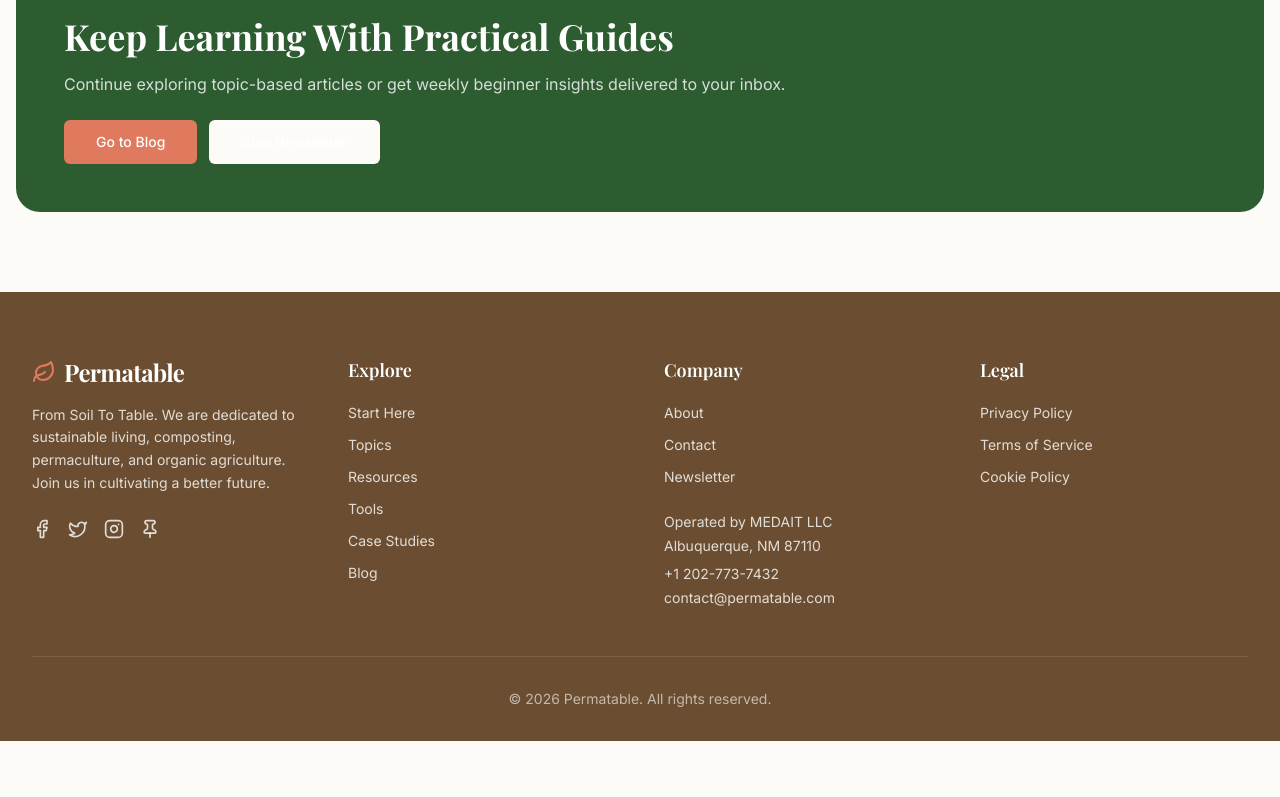
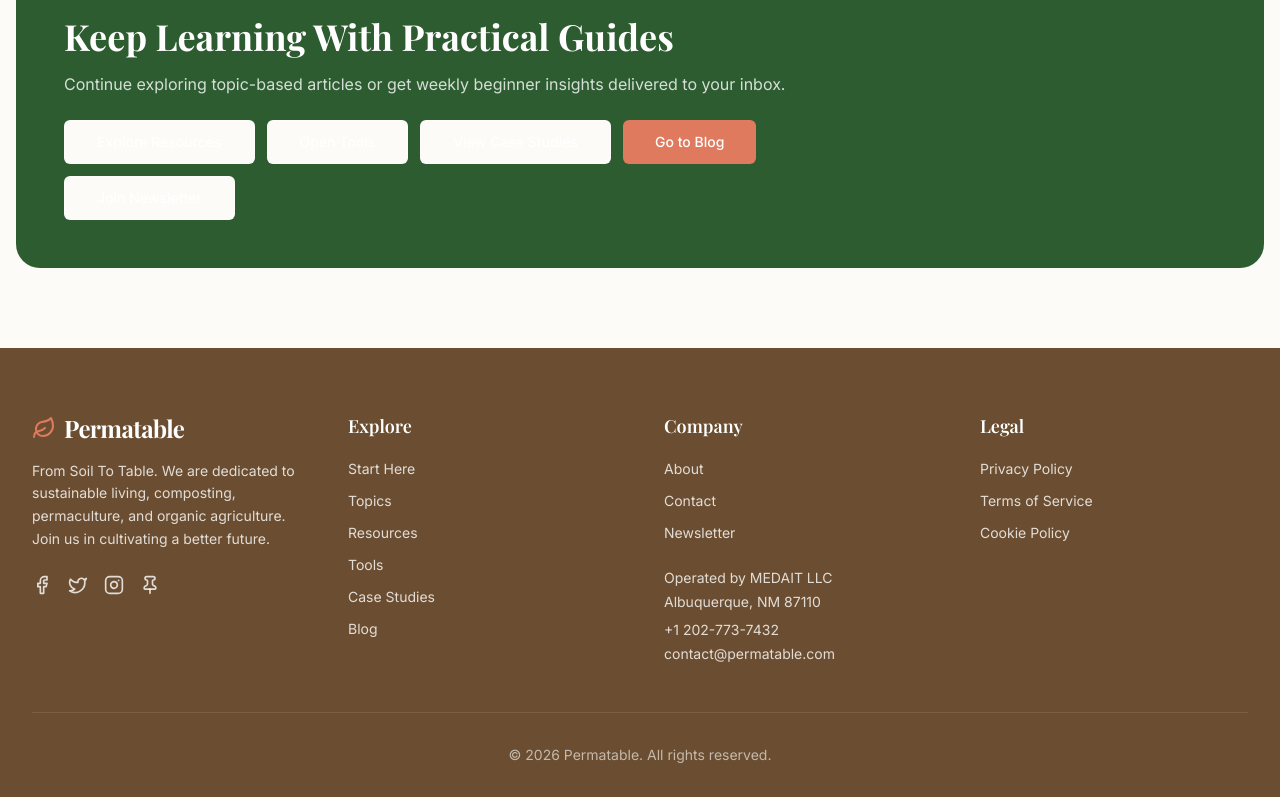
Before and after one commit to medamineaitaich/permatable, a React (Vite) app: page /topics in a window 1280 px wide. Shown: the part 1568-2365 px from the top of the page. Before the commit the page ends 2309 px from the top, so only its background shows below. Built offline with nearby package versions, Linux system fonts and the light colour scheme; no server answers; a web font is replaced by a local one.

Commit message:
Improve architecture links across topics resources and newsletter

```diff
--- a/src/pages/Newsletter.tsx
+++ b/src/pages/Newsletter.tsx
@@ -1,4 +1,5 @@
 import { useState } from "react";
+import { Link } from "react-router-dom";
 import { motion } from "framer-motion";
 import { Leaf, CheckCircle2 } from "lucide-react";
 import { Button } from "../components/ui/button";
@@ -83,7 +84,15 @@ export function Newsletter() {
                 </Button>
               </div>
               <p className="text-xs text-muted-foreground">
-                By subscribing, you agree to our Privacy Policy and Terms of Service.
+                By subscribing, you agree to our{" "}
+                <Link to="/privacy" className="text-primary hover:underline">
+                  Privacy Policy
+                </Link>{" "}
+                and{" "}
+                <Link to="/terms" className="text-primary hover:underline">
+                  Terms of Service
+                </Link>
+                .
               </p>
             </form>
           </div>
--- a/src/pages/Resources.tsx
+++ b/src/pages/Resources.tsx
@@ -161,6 +161,9 @@ export function Resources() {
             <Link to="/tools">Open Tools</Link>
           </Button>
           <Button asChild size="lg" variant="outline" className="border-white/40 text-white hover:bg-white/10 hover:text-white">
+            <Link to="/case-studies">View Case Studies</Link>
+          </Button>
+          <Button asChild size="lg" variant="outline" className="border-white/40 text-white hover:bg-white/10 hover:text-white">
             <Link to="/topics">Explore Topics</Link>
           </Button>
           <Button asChild size="lg" variant="outline" className="border-white/40 text-white hover:bg-white/10 hover:text-white">
--- a/src/pages/Topics.tsx
+++ b/src/pages/Topics.tsx
@@ -152,7 +152,16 @@ export function Topics() {
             Continue exploring topic-based articles or get weekly beginner
             insights delivered to your inbox.
           </p>
-          <div className="flex flex-col sm:flex-row gap-3">
+          <div className="flex flex-col sm:flex-row sm:flex-wrap gap-3">
+            <Button asChild size="lg" variant="outline" className="border-white/40 text-white hover:bg-white/10 hover:text-white">
+              <Link to="/resources">Explore Resources</Link>
+            </Button>
+            <Button asChild size="lg" variant="outline" className="border-white/40 text-white hover:bg-white/10 hover:text-white">
+              <Link to="/tools">Open Tools</Link>
+            </Button>
+            <Button asChild size="lg" variant="outline" className="border-white/40 text-white hover:bg-white/10 hover:text-white">
+              <Link to="/case-studies">View Case Studies</Link>
+            </Button>
             <Button asChild size="lg" className="bg-accent text-accent-foreground hover:bg-accent/90">
               <Link to="/blog">Go to Blog</Link>
             </Button>
```
